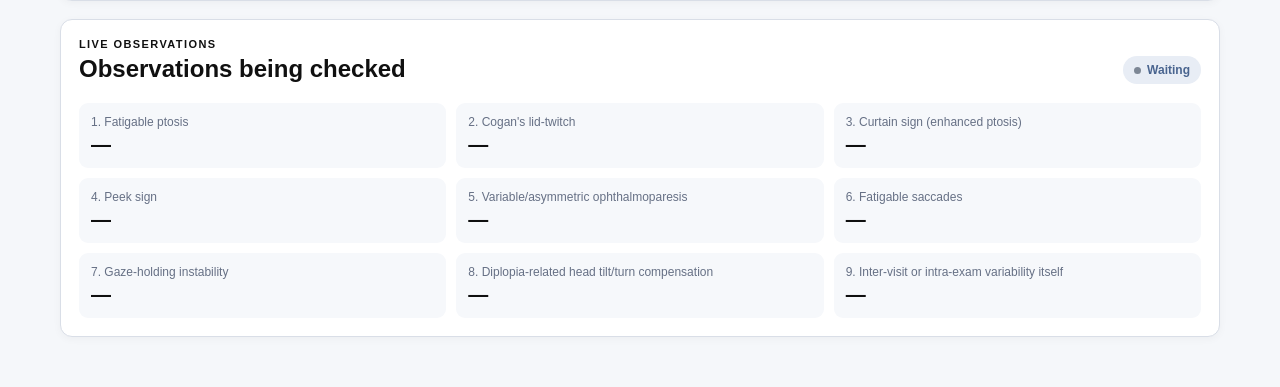
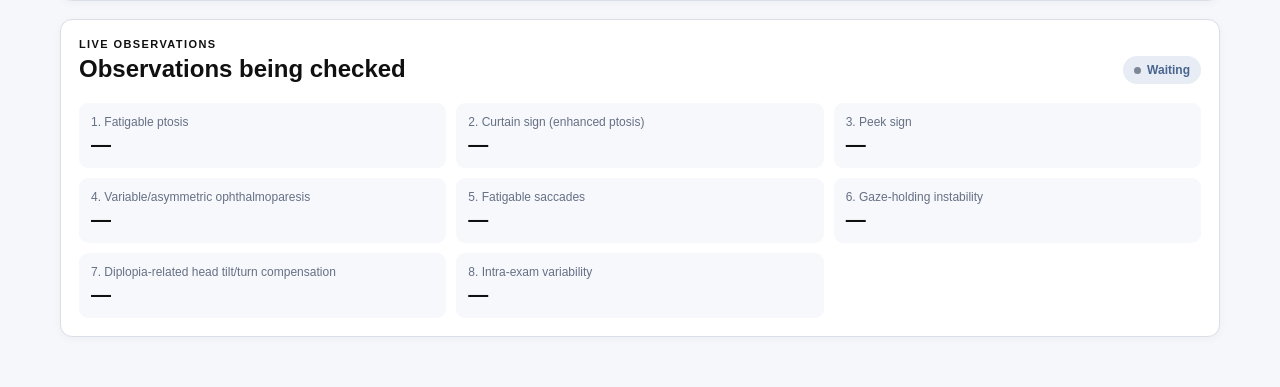
Before and after one commit to amairaparasharxx-eng/eye-tracking-v2, a Flask app: page / in a window 1280 px wide. Shown: the part 1377-1764 px from the top of the page. Run offline with Flask 3, Linux system fonts and the light colour scheme.

Commit message:
Remove Cogan lid twitch from eye observations

```diff
--- a/templates/index.html
+++ b/templates/index.html
@@ -48,19 +48,18 @@
       <div class="section-heading"><div><p class="eyebrow">LIVE OBSERVATIONS</p><h2>Observations being checked</h2></div><span class="live-dot" id="live-dot">Waiting</span></div>
       <div class="metrics">
         <div><span>1. Fatigable ptosis</span><strong id="eye-opening">—</strong></div>
-        <div><span>2. Cogan's lid-twitch</span><strong id="asymmetry">—</strong></div>
-        <div><span>3. Curtain sign (enhanced ptosis)</span><strong id="gaze-x">—</strong></div>
-        <div><span>4. Peek sign</span><strong id="gaze-y">—</strong></div>
-        <div><span>5. Variable/asymmetric ophthalmoparesis</span><strong id="yaw">—</strong></div>
-        <div><span>6. Fatigable saccades</span><strong id="saccades">—</strong></div>
-        <div><span>7. Gaze-holding instability</span><strong id="pitch">—</strong></div>
-        <div><span>8. Diplopia-related head tilt/turn compensation</span><strong id="roll">—</strong></div>
-        <div><span>9. Inter-visit or intra-exam variability itself</span><strong id="quality">—</strong></div>
+        <div><span>2. Curtain sign (enhanced ptosis)</span><strong id="asymmetry">—</strong></div>
+        <div><span>3. Peek sign</span><strong id="gaze-x">—</strong></div>
+        <div><span>4. Variable/asymmetric ophthalmoparesis</span><strong id="gaze-y">—</strong></div>
+        <div><span>5. Fatigable saccades</span><strong id="yaw">—</strong></div>
+        <div><span>6. Gaze-holding instability</span><strong id="saccades">—</strong></div>
+        <div><span>7. Diplopia-related head tilt/turn compensation</span><strong id="pitch">—</strong></div>
+        <div><span>8. Intra-exam variability</span><strong id="roll">—</strong></div>
       </div>
     </section>
 
     <section id="results" class="card results-card hidden">
-      <div class="section-heading"><div><p class="eyebrow">SESSION COMPLETE</p><h2>Observed / not observed summary</h2></div><span id="total-score" class="score-pill">0 / 90</span></div>
+      <div class="section-heading"><div><p class="eyebrow">SESSION COMPLETE</p><h2>Observed / not observed summary</h2></div><span id="total-score" class="score-pill">0 / 80</span></div>
       <div class="summary-layout"><div class="pie-wrap"><div id="pie" class="pie"></div><div class="pie-center"><strong id="observed-count">0</strong><span>observed</span></div></div><div class="legend"><div><span class="legend-dot observed"></span>Observed <strong id="legend-observed">0</strong></div><div><span class="legend-dot not-observed"></span>Not observed <strong id="legend-not-observed">0</strong></div></div></div>
       <div id="result-list" class="result-list"></div>
       <p class="result-note"><strong>Scoring:</strong> 0 = none, 5 = not prominent, 10 = prominent. These are prototype observation levels only, not a validated clinical score or probability of disease. Inter-visit variability cannot be determined from one session; the final item therefore reports intra-exam repeatability.</p>
```
